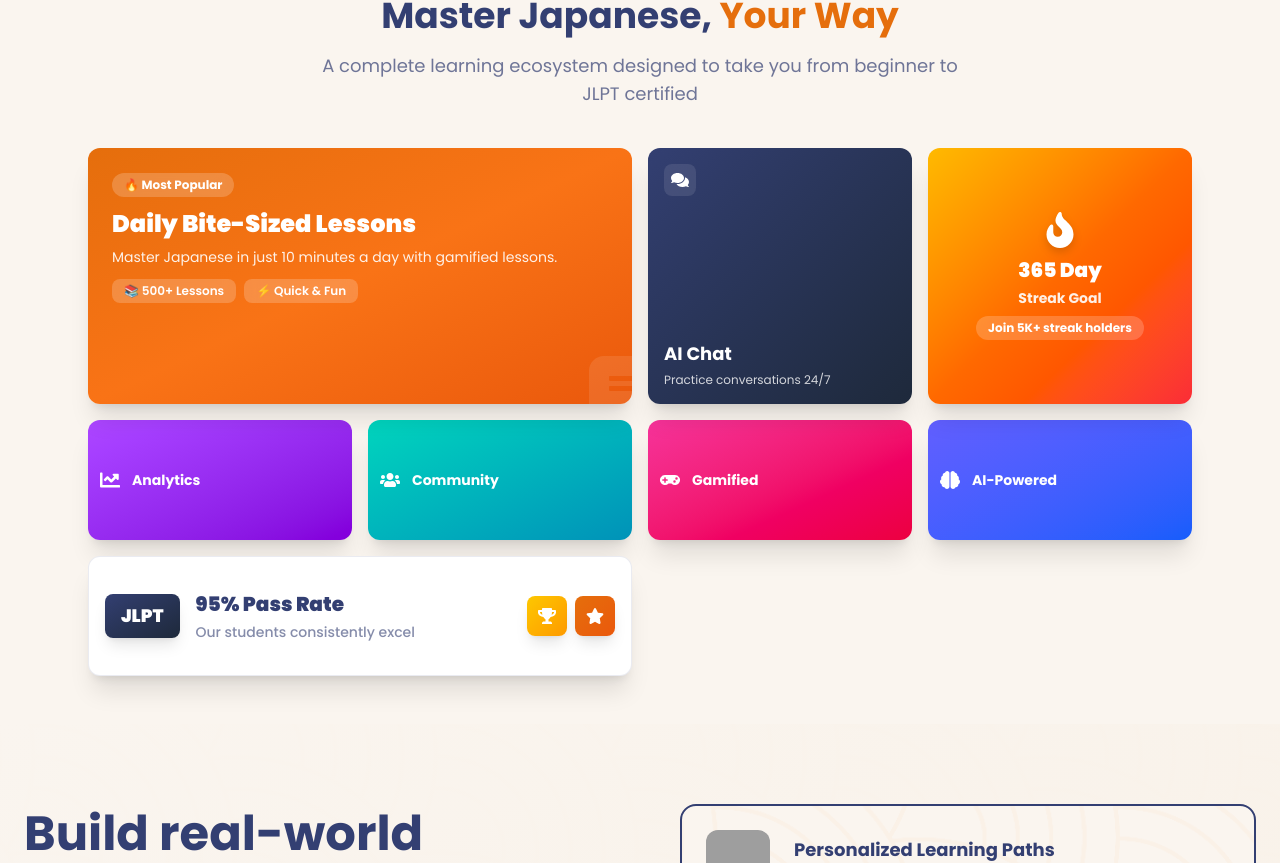
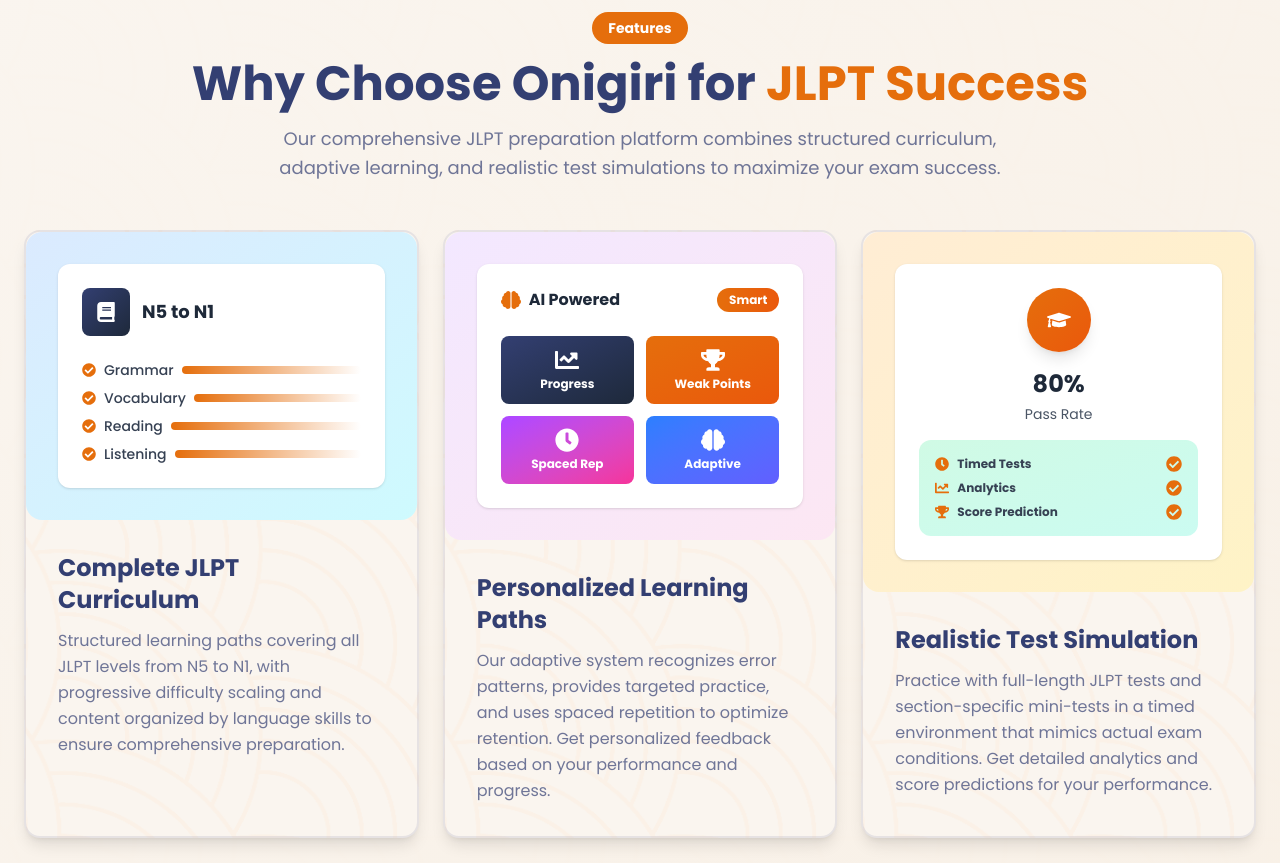
Before and after one commit to L1M1N4L/Onigiri, a React (Vite) app in the folder client/: page /home in a window 1280 px wide. Shown: the part 1459-2322 px from the top of the page. Built offline with nearby package versions, Linux system fonts and the light colour scheme; grey boxes are pictures that could not be loaded.

Commit message:
fix: fixed bento

```diff
--- a/client/src/components/homepage/FeaturesSection.tsx
+++ b/client/src/components/homepage/FeaturesSection.tsx
@@ -1,116 +1,166 @@
-import { FaRocket, FaBook, FaFire, FaComments, FaTrophy, FaChartLine, FaStar, FaUsers, FaBrain, FaGamepad } from 'react-icons/fa';
+import { FaBook, FaChartLine, FaClock, FaGraduationCap, FaTrophy, FaBrain, FaCheckCircle } from 'react-icons/fa';
+import wave_pattern from "../../assets/wave_pattern.svg";
 
-export default function LearningJourneySection() {
+export default function OnigiriFeatures() {
   return (
-    <section className="w-full py-12 bg-[#faf5ef] flex justify-center overflow-hidden">
-      <div className="max-w-6xl w-full px-6">
+    <section
+      className="w-full py-16 bg-[#faf5ef] relative overflow-hidden"
+      style={{backgroundImage: `url(${wave_pattern})`}}
+    >
+      <div className="absolute inset-0 bg-gradient-to-br from-[#faf5ef]/90 to-[#f8f0e6]/90"></div>
+
+      <div className="relative z-10 max-w-7xl mx-auto px-6">
 
         {/* Header */}
-        <div className="mb-10 text-center">
-          <h2 className="text-4xl font-bold text-[#333F72] mb-4">
-            Master Japanese, <span className="text-[#E56E0C]">Your Way</span>
+        <div className="mb-12 text-center">
+          <div className="inline-block bg-[#E56E0C] text-white px-4 py-1.5 rounded-full text-sm font-bold mb-4">
+            Features
+          </div>
+          <h2 className="text-5xl font-bold text-[#333F72] mb-4">
+            Why Choose Onigiri for <span className="text-[#E56E0C]">JLPT Success</span>
           </h2>
-          <p className="text-[#333F72]/70 text-lg max-w-2xl mx-auto">
-            A complete learning ecosystem designed to take you from beginner to JLPT certified
+          <p className="text-[#333F72]/70 text-lg max-w-3xl mx-auto leading-relaxed">
+            Our comprehensive JLPT preparation platform combines structured curriculum, adaptive learning,
+            and realistic test simulations to maximize your exam success.
           </p>
         </div>
 
-        {/* Bento Grid */}
-        <div className="grid grid-cols-12 gap-4 auto-rows-[120px]">
+        {/* Features Grid */}
+        <div className="grid grid-cols-1 md:grid-cols-3 gap-6">
 
-          {/* Featured Card - Daily Practice */}
-          <div className="col-span-12 md:col-span-6 row-span-2 bg-gradient-to-br from-[#E56E0C] via-[#f97316] to-[#ea580c] rounded-xl p-6 flex flex-col justify-between relative overflow-hidden shadow-xl">
-            <div className="relative z-10">
-              <div className="inline-block bg-white/20 backdrop-blur-sm px-3 py-1 rounded-full text-white text-xs font-bold mb-3">
-                🔥 Most Popular
+          {/* Comprehensive Curriculum Card */}
+          <div className="bg-[#faf5ef] rounded-2xl shadow-lg hover:shadow-xl transition-shadow duration-300 overflow-hidden border-2 border-[#333F72]/10"
+               style={{backgroundImage: `url(${wave_pattern})`}}>
+            <div className="bg-gradient-to-br from-blue-100 to-cyan-100 rounded-2xl p-8">
+              <div className="bg-white rounded-xl p-6 shadow-sm">
+                <div className="flex items-center gap-3 mb-6">
+                  <div className="bg-gradient-to-br from-[#333F72] to-[#1e293b] w-12 h-12 rounded-lg flex items-center justify-center">
+                    <FaBook className="text-white text-xl" />
                   </div>
-              <h3 className="text-2xl font-black text-white mb-2 leading-tight">
-                Daily Bite-Sized Lessons
-              </h3>
-              <p className="text-white/90 text-sm mb-3">
-                Master Japanese in just 10 minutes a day with gamified lessons.
-              </p>
-              <div className="flex gap-2">
-                <div className="bg-white/20 backdrop-blur-sm px-3 py-1 rounded-lg text-white text-xs font-semibold">
-                  📚 500+ Lessons
+                  <div className="text-gray-800 font-bold text-lg">N5 to N1</div>
                 </div>
-                <div className="bg-white/20 backdrop-blur-sm px-3 py-1 rounded-lg text-white text-xs font-semibold">
-                  ⚡ Quick & Fun
+
+                <div className="space-y-2">
+                  {['Grammar', 'Vocabulary', 'Reading', 'Listening'].map((skill) => (
+                    <div key={skill} className="flex items-center gap-2">
+                      <FaCheckCircle className="text-[#E56E0C] text-sm flex-shrink-0" />
+                      <div className="text-gray-700 text-sm font-medium">{skill}</div>
+                      <div className="h-2 bg-gradient-to-r from-[#E56E0C] to-transparent rounded-full flex-1 ml-auto"></div>
+                    </div>
+                  ))}
                 </div>
               </div>
             </div>
 
-            <div className="absolute -right-8 -bottom-8 text-white/10 text-[80px]">
-              <FaBook />
+            <div className="p-8">
+              <h3 className="text-2xl font-bold text-[#333F72] mb-3">
+                Complete JLPT Curriculum
+              </h3>
+              <p className="text-[#333F72]/70 leading-relaxed">
+                Structured learning paths covering all JLPT levels from N5 to N1, with progressive difficulty scaling
+                and content organized by language skills to ensure comprehensive preparation.
+              </p>
             </div>
           </div>
 
-          {/* AI Chat Card */}
-          <div className="col-span-12 md:col-span-3 row-span-2 bg-gradient-to-br from-[#333F72] to-[#1e293b] rounded-xl p-4 flex flex-col justify-between relative overflow-hidden shadow-xl">
-            <div className="bg-white/10 backdrop-blur-sm w-8 h-8 rounded-lg flex items-center justify-center mb-2">
-              <FaComments className="text-white text-lg" />
+          {/* Adaptive Learning System Card */}
+          <div className="bg-[#faf5ef] rounded-2xl shadow-lg hover:shadow-xl transition-shadow duration-300 overflow-hidden border-2 border-[#333F72]/10"
+               style={{backgroundImage: `url(${wave_pattern})`}}>
+            <div className="bg-gradient-to-br from-purple-100 to-pink-100 rounded-2xl p-8 relative overflow-hidden">
+              <div className="bg-white rounded-xl p-6 shadow-sm relative z-10">
+                <div className="flex items-center justify-between mb-4">
+                  <div className="flex items-center gap-2">
+                    <FaBrain className="text-[#E56E0C] text-xl" />
+                    <span className="text-gray-800 font-bold">AI Powered</span>
                   </div>
-            <div>
-              <h3 className="text-lg font-bold text-white mb-1">AI Chat</h3>
-              <p className="text-white/80 text-xs">Practice conversations 24/7</p>
+                  <div className="bg-gradient-to-r from-[#E56E0C] to-[#ea580c] text-white px-3 py-1 rounded-full text-xs font-bold">
+                    Smart
                   </div>
                 </div>
 
-          {/* Streak Card */}
-          <div className="col-span-12 md:col-span-3 row-span-2 bg-gradient-to-br from-amber-400 via-orange-500 to-red-500 rounded-xl p-4 flex flex-col items-center justify-center relative overflow-hidden shadow-xl">
-            <div className="relative z-10 text-center">
-              <FaFire className="text-white text-4xl mx-auto mb-2 drop-shadow-lg" />
-              <h3 className="text-xl font-black text-white mb-1">365 Day</h3>
-              <p className="text-white/90 font-bold text-sm mb-2">Streak Goal</p>
-              <div className="bg-white/20 backdrop-blur-sm px-3 py-1 rounded-full text-white text-xs font-bold">
-                Join 5K+ streak holders
+                <div className="grid grid-cols-2 gap-3 mt-6">
+                  <div className="bg-gradient-to-br from-[#333F72] to-[#1e293b] rounded-lg p-3 text-center">
+                    <FaChartLine className="text-white text-2xl mx-auto mb-1" />
+                    <div className="text-white text-xs font-bold">Progress</div>
                   </div>
-
+                  <div className="bg-gradient-to-br from-[#E56E0C] to-[#ea580c] rounded-lg p-3 text-center">
+                    <FaTrophy className="text-white text-2xl mx-auto mb-1" />
+                    <div className="text-white text-xs font-bold">Weak Points</div>
+                  </div>
+                  <div className="bg-gradient-to-br from-purple-500 to-pink-500 rounded-lg p-3 text-center">
+                    <FaClock className="text-white text-2xl mx-auto mb-1" />
+                    <div className="text-white text-xs font-bold">Spaced Rep</div>
+                  </div>
+                  <div className="bg-gradient-to-br from-blue-500 to-indigo-500 rounded-lg p-3 text-center">
+                    <FaBrain className="text-white text-2xl mx-auto mb-1" />
+                    <div className="text-white text-xs font-bold">Adaptive</div>
+                  </div>
+                </div>
               </div>
             </div>
 
-          {/* Progress Analytics */}
-          <div className="col-span-6 md:col-span-3 row-span-1 bg-gradient-to-br from-purple-500 to-purple-700 rounded-xl p-3 flex items-center gap-3 shadow-xl">
-            <FaChartLine className="text-white text-xl" />
-            <div className="text-white text-sm font-bold">Analytics</div>
+            <div className="p-8">
+              <h3 className="text-2xl font-bold text-[#333F72] mb-3">
+                Personalized Learning Paths
+              </h3>
+              <p className="text-[#333F72]/70 leading-relaxed">
+                Our adaptive system recognizes error patterns, provides targeted practice, and uses spaced repetition
+                to optimize retention. Get personalized feedback based on your performance and progress.
+              </p>
+            </div>
           </div>
 
-          {/* Community */}
-          <div className="col-span-6 md:col-span-3 row-span-1 bg-gradient-to-br from-teal-400 to-cyan-600 rounded-xl p-3 flex items-center gap-3 shadow-xl">
-            <FaUsers className="text-white text-xl" />
-            <div className="text-white text-sm font-bold">Community</div>
+          {/* Realistic Test Simulation Card */}
+          <div className="bg-[#faf5ef] rounded-2xl shadow-lg hover:shadow-xl transition-shadow duration-300 overflow-hidden border-2 border-[#333F72]/10"
+               style={{backgroundImage: `url(${wave_pattern})`}}>
+            <div className="bg-gradient-to-br from-orange-100 to-amber-100 rounded-2xl p-8">
+              <div className="bg-white rounded-xl p-6 shadow-sm">
+                <div className="flex items-center justify-center mb-4">
+                  <div className="bg-gradient-to-br from-[#E56E0C] to-[#ea580c] w-16 h-16 rounded-full flex items-center justify-center shadow-lg">
+                    <FaGraduationCap className="text-white text-2xl" />
+                  </div>
+                </div>
+                <div className="text-center mb-4">
+                  <div className="text-gray-800 font-bold text-2xl mb-1">80%</div>
+                  <div className="text-gray-600 text-sm">Pass Rate</div>
                 </div>
 
-          {/* Gamification */}
-          <div className="col-span-6 md:col-span-3 row-span-1 bg-gradient-to-br from-pink-500 to-rose-600 rounded-xl p-3 flex items-center gap-3 shadow-xl">
-            <FaGamepad className="text-white text-xl" />
-            <div className="text-white text-sm font-bold">Gamified</div>
+                <div className="relative">
+                  <div className="bg-gradient-to-br from-emerald-100 to-teal-100 rounded-xl p-4">
+                    <div className="flex items-center justify-between mb-2">
+                      <div className="flex items-center gap-2">
+                        <FaClock className="text-[#E56E0C] text-sm" />
+                        <span className="text-gray-700 text-xs font-bold">Timed Tests</span>
+                      </div>
+                      <FaCheckCircle className="text-[#E56E0C]" />
+                    </div>
+                    <div className="flex items-center justify-between mb-2">
+                      <div className="flex items-center gap-2">
+                        <FaChartLine className="text-[#E56E0C] text-sm" />
+                        <span className="text-gray-700 text-xs font-bold">Analytics</span>
+                      </div>
+                      <FaCheckCircle className="text-[#E56E0C]" />
+                    </div>
+                    <div className="flex items-center justify-between">
+                      <div className="flex items-center gap-2">
+                        <FaTrophy className="text-[#E56E0C] text-sm" />
+                        <span className="text-gray-700 text-xs font-bold">Score Prediction</span>
+                      </div>
+                      <FaCheckCircle className="text-[#E56E0C]" />
+                    </div>
+                  </div>
+                </div>
+              </div>
             </div>
 
-          {/* Smart Learning */}
-          <div className="col-span-6 md:col-span-3 row-span-1 bg-gradient-to-br from-indigo-500 to-blue-600 rounded-xl p-3 flex items-center gap-3 shadow-xl">
-            <FaBrain className="text-white text-xl" />
-            <div className="text-white text-sm font-bold">AI-Powered</div>
-          </div>
-
-          {/* JLPT Success Card */}
-          <div className="col-span-12 md:col-span-6 row-span-1 bg-white rounded-xl p-4 flex items-center justify-between relative overflow-hidden shadow-xl border border-[#333F72]/10">
-            <div className="flex items-center gap-4">
-              <div className="bg-gradient-to-br from-[#333F72] to-[#1e293b] text-white text-lg font-black px-4 py-2 rounded-lg shadow-lg">
-                JLPT
-              </div>
-              <div>
-                <div className="text-[#333F72] text-xl font-black mb-1">95% Pass Rate</div>
-                <div className="text-[#333F72]/60 text-sm font-medium">Our students consistently excel</div>
-              </div>
-            </div>
-            <div className="flex gap-2">
-              <div className="w-10 h-10 bg-gradient-to-br from-yellow-400 to-amber-500 rounded-lg flex items-center justify-center shadow-lg">
-                <FaTrophy className="text-white text-lg" />
-              </div>
-              <div className="w-10 h-10 bg-gradient-to-br from-[#E56E0C] to-[#ea580c] rounded-lg flex items-center justify-center shadow-lg">
-                <FaStar className="text-white text-lg" />
-              </div>
+            <div className="p-8">
+              <h3 className="text-2xl font-bold text-[#333F72] mb-3">
+                Realistic Test Simulation
+              </h3>
+              <p className="text-[#333F72]/70 leading-relaxed">
+                Practice with full-length JLPT tests and section-specific mini-tests in a timed environment that
+                mimics actual exam conditions. Get detailed analytics and score predictions for your performance.
+              </p>
             </div>
           </div>
 
```
Also changed, not shown: client/src/components/homepage/Navbar.tsx (+1 -6 lines), client/src/components/homepage/Footer.tsx (line endings or trailing spaces). Lines whose indentation alone changed are shown as unchanged.
